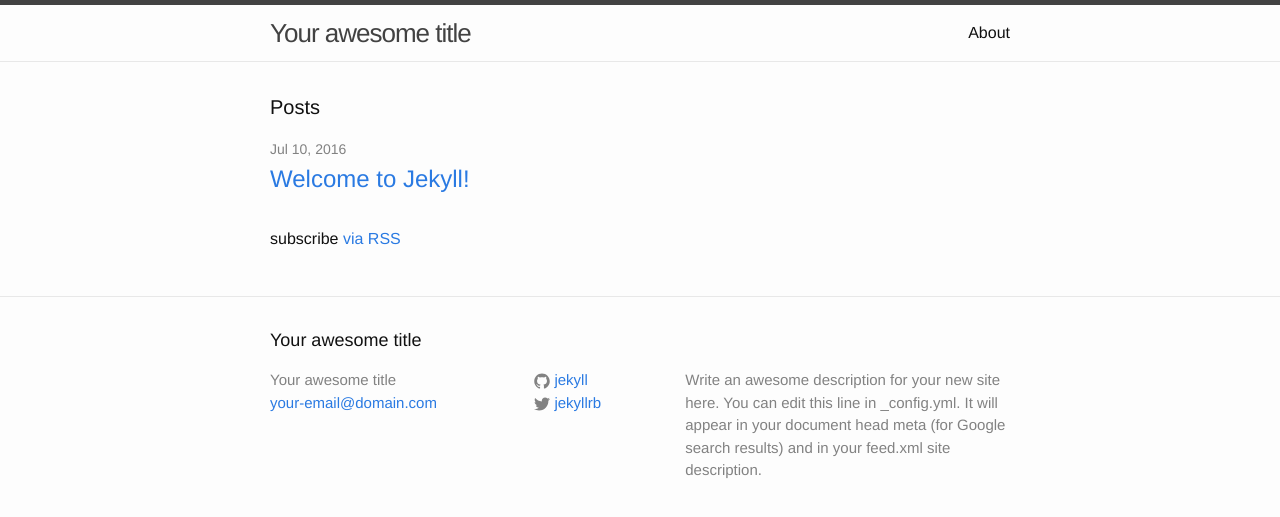
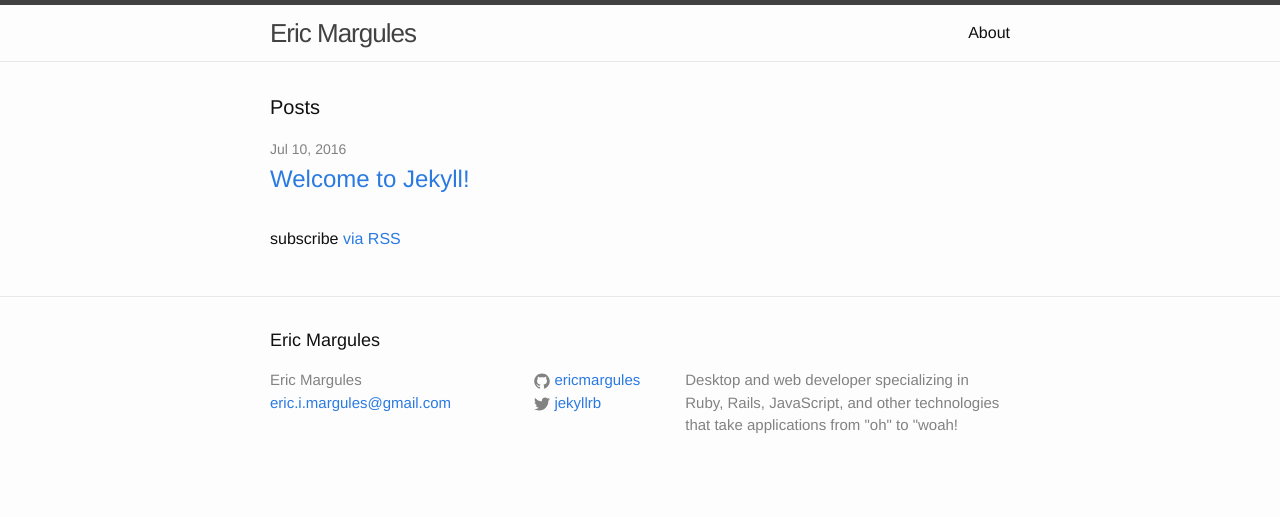
Before and after one commit to ericmargules/ericmargul.es, a Jekyll site: the page built from index.html, in a window 1280 px wide. Shown: the top 517 px of the page. Built offline with Jekyll 4.4.1, drawn with Linux system fonts in a browser that asks for light colours.

Commit message:
initial config

```diff
--- a/_config.yml
+++ b/_config.yml
@@ -6,16 +6,13 @@
 # 'jekyll serve'. If you change this file, please restart the server process.
 
 # Site settings
-title: Your awesome title
-email: your-email@domain.com
-description: > # this means to ignore newlines until "baseurl:"
-  Write an awesome description for your new site here. You can edit this
-  line in _config.yml. It will appear in your document head meta (for
-  Google search results) and in your feed.xml site description.
-baseurl: "" # the subpath of your site, e.g. /blog
-url: "http://yourdomain.com" # the base hostname & protocol for your site
+title: Eric Margules
+email: eric.i.margules@gmail.com
+description: 'Desktop and web developer specializing in Ruby, Rails, JavaScript, and other technologies that take applications from "oh" to "woah!'
+baseurl: ""
+url: "http://yourdomain.com"
 twitter_username: jekyllrb
-github_username:  jekyll
+github_username:  ericmargules
 
 # Build settings
 markdown: kramdown
```
